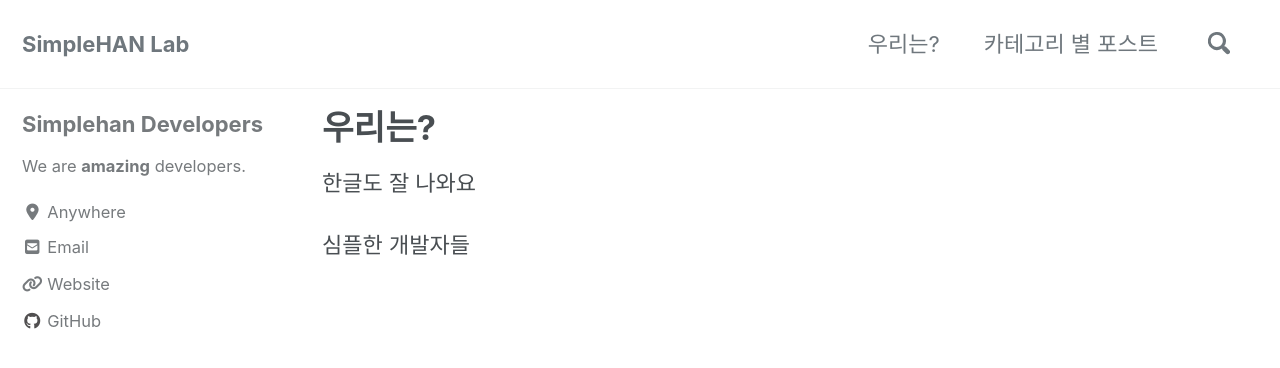
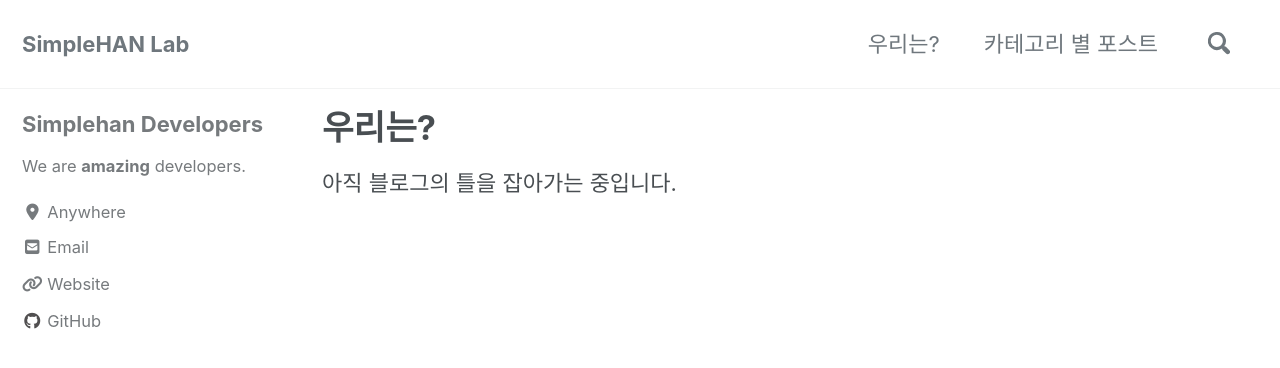
Before and after one commit to simplehanlab/prevBlog, a Jekyll site: the page built from _pages/about.md, in a window 1280 px wide and 900 px high. Shown: the top 368 px of the window. Built offline with Jekyll 4.4.1, drawn with Linux system fonts in a browser that asks for light colours; cached includes are drawn as plain includes; nearby versions of some CDN libraries.

Commit message:
사이트 description 변경, about 변경

```diff
--- a/_config.yml
+++ b/_config.yml
@@ -20,7 +20,7 @@ title                    : "SimpleHAN Lab"
 title_separator          : "-"
 subtitle                 : # site tagline that appears below site title in masthead
 name                     : "Simplehan Lab"
-description              : "하.. 만들기 빡씨다"
+description              : ""
 url                      : "https://simplehanlab.github.io/" # the base hostname & protocol for your site e.g. "https://mmistakes.github.io"
 baseurl                  : "" # the subpath of your site, e.g. "/blog"
 repository               : "simplehanlab/simplehanlab.github.io" # GitHub username/repo-name e.g. "mmistakes/minimal-mistakes"
--- a/_pages/about.md
+++ b/_pages/about.md
@@ -4,6 +4,4 @@ permalink: /about/
 title: "우리는?"
 author_profile: true
 ---
-한글도 잘 나와요
-
-심플한 개발자들
+아직 블로그의 틀을 잡아가는 중입니다.
```
